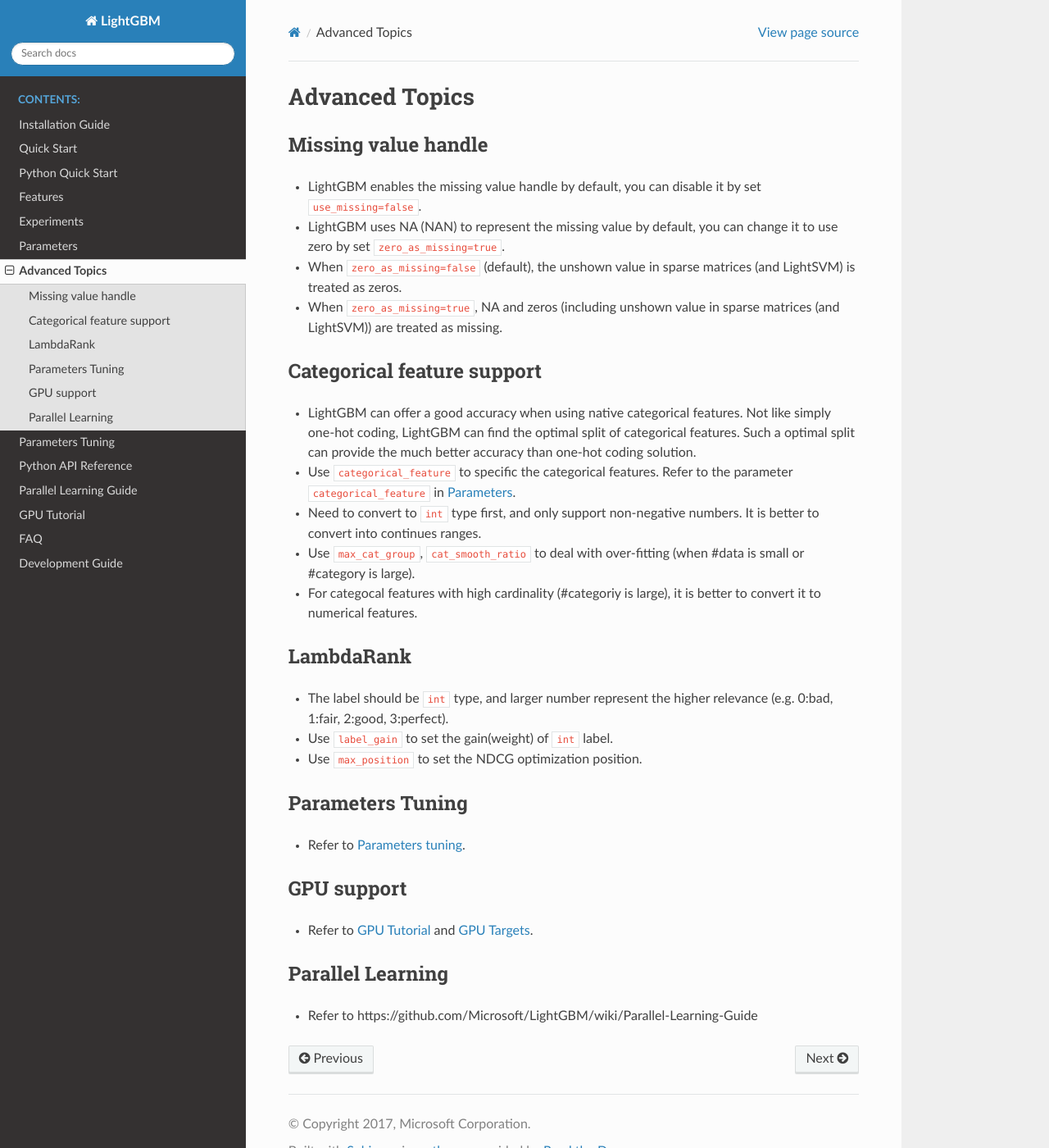
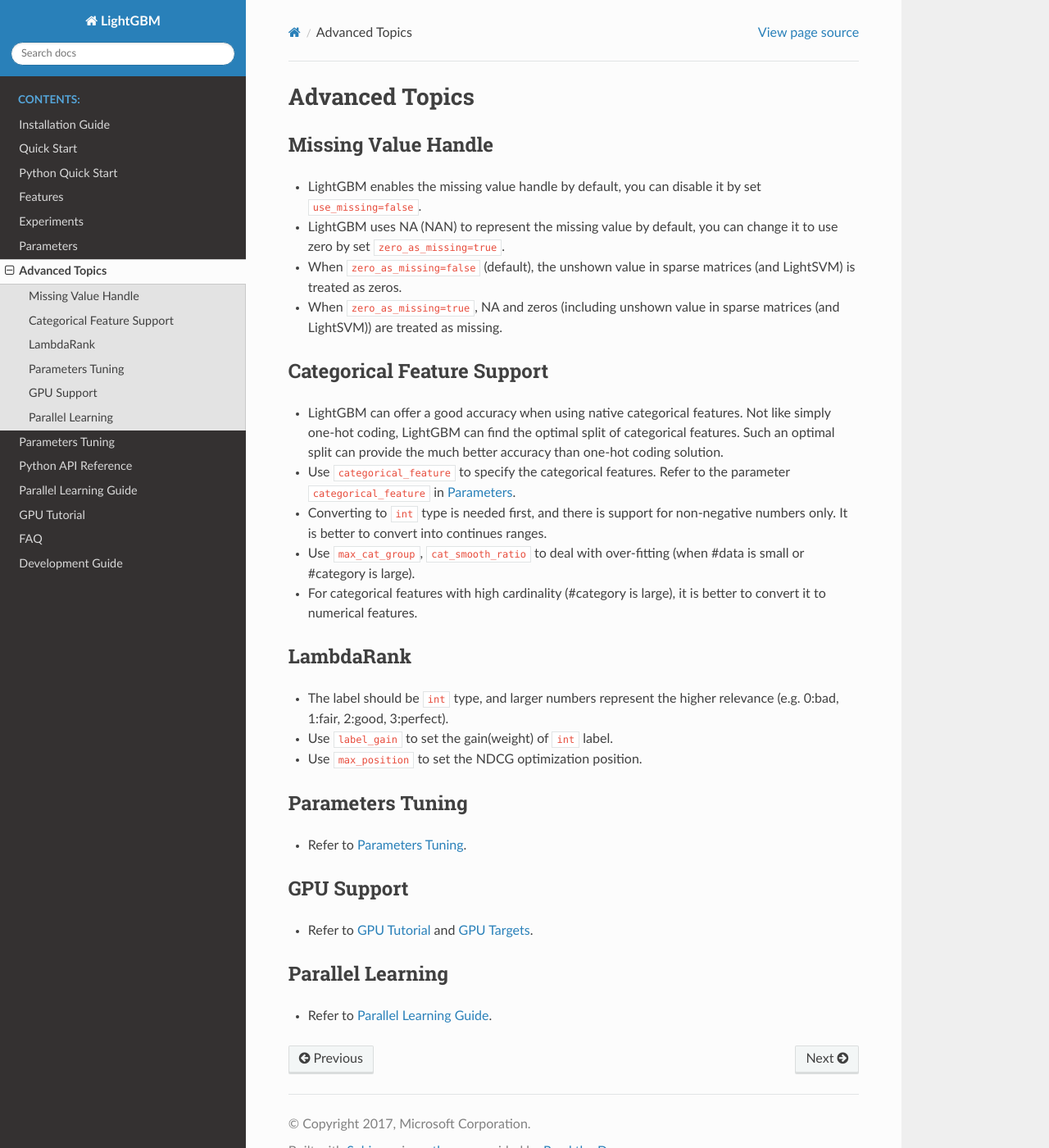
Before and after one commit to microsoft/LightGBM, a Sphinx documentation site: the page built from docs/Advanced-Topic.md, in a window 1280 px wide and 1400 px high. Shown: the whole window at 82% size. Built offline with Sphinx 7.4.7 and the Read the Docs theme 2.0.0, drawn with Linux system fonts in a browser that asks for light colours.

Commit message:
fixed typos

````diff
--- a/docs/Advanced-Topic.md
+++ b/docs/Advanced-Topic.md
@@ -1,34 +1,34 @@
 # Advanced Topics
 
-## Missing value handle
+## Missing Value Handle
 
 * LightGBM enables the missing value handle by default, you can disable it by set ```use_missing=false```.
 * LightGBM uses NA (NAN) to represent the missing value by default, you can change it to use zero by set ```zero_as_missing=true```.
 * When ```zero_as_missing=false``` (default), the unshown value in sparse matrices (and LightSVM) is treated as zeros.
 * When ```zero_as_missing=true```, NA and zeros (including unshown value in sparse matrices (and LightSVM)) are treated as missing.
 
-## Categorical feature support
+## Categorical Feature Support
 
-* LightGBM can offer a good accuracy when using native categorical features. Not like simply one-hot coding, LightGBM can find the optimal split of categorical features. Such a optimal split can provide the much better accuracy than one-hot coding solution.
-* Use `categorical_feature` to specific the categorical features. Refer to the parameter `categorical_feature` in [Parameters](./Parameters.md).
-* Need to convert to `int` type first, and only support non-negative numbers. It is better to convert into continues ranges.
+* LightGBM can offer a good accuracy when using native categorical features. Not like simply one-hot coding, LightGBM can find the optimal split of categorical features. Such an optimal split can provide the much better accuracy than one-hot coding solution.
+* Use `categorical_feature` to specify the categorical features. Refer to the parameter `categorical_feature` in [Parameters](./Parameters.md).
+* Converting to `int` type is needed first, and there is support for non-negative numbers only. It is better to convert into continues ranges.
 * Use `max_cat_group`, `cat_smooth_ratio` to deal with over-fitting (when #data is small or #category is large).
-* For categocal features with high cardinality (#categoriy is large), it is better to convert it to numerical features.
+* For categorical features with high cardinality (#category is large), it is better to convert it to numerical features.
 
 ## LambdaRank
 
-* The label should be `int` type, and larger number represent the higher relevance (e.g. 0:bad, 1:fair, 2:good, 3:perfect).
+* The label should be `int` type, and larger numbers represent the higher relevance (e.g. 0:bad, 1:fair, 2:good, 3:perfect).
 * Use `label_gain` to set the gain(weight) of `int` label.
 * Use `max_position` to set the NDCG optimization position.
 
 ## Parameters Tuning
 
-* Refer to [Parameters tuning](./Parameters-tuning.md).
+* Refer to [Parameters Tuning](./Parameters-tuning.md).
 
-## GPU support
+## GPU Support
 
 * Refer to [GPU Tutorial](./GPU-Tutorial.md) and [GPU Targets](./GPU-Targets.md).
 
 ## Parallel Learning
 
-* Refer to https://github.com/Microsoft/LightGBM/wiki/Parallel-Learning-Guide
+* Refer to [Parallel Learning Guide](https://github.com/Microsoft/LightGBM/wiki/Parallel-Learning-Guide).
````
